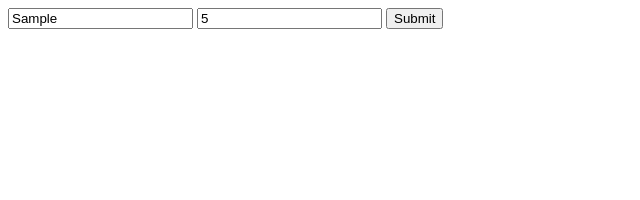
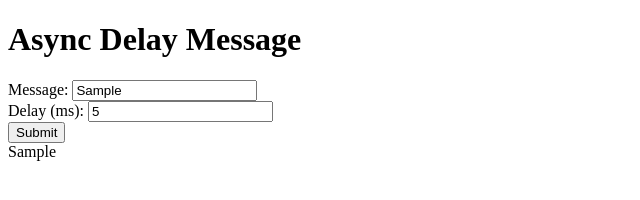
Before and after one commit to acciojob/async-function-timeout-Siddhi2611, a website: page main.html in a window 1280 px wide. Both pictures are taken after typing "Sample", "5" into the empty fields and a click on the button "Submit". Shown: the whole page, without its empty margins (0-640 px from the left). Drawn offline with Linux system fonts and the light colour scheme.

Commit message:
created a submission

```diff
--- a/main.html
+++ b/main.html
@@ -1,19 +1,45 @@
 <!DOCTYPE html>
-
-<html>
+<html lang="en">
   <head>
+    <meta charset="UTF-8" />
+    <meta name="viewport" content="width=device-width, initial-scale=1.0" />
+    <title>Async Message Delay</title>
     <link rel="stylesheet" href="styles.css" />
   </head>
 
   <body>
-    <!-- the entire body must be written by student -->
-    <form onsubmit="return false">
-      <input type="text" id="text" placeholder="Text" />
-      <input type="number" id="delay" placeholder="Delay" />
-      <button type="button" id="btn">Submit</button>
-    </form>
+    <div class="container">
+      <h1>Async Delay Message</h1>
 
-    <div id="output"></div>
+      <!-- Input Form -->
+      <form id="message-form" onsubmit="return false;">
+        <div class="form-group">
+          <label for="text">Message:</label>
+          <input
+            type="text"
+            id="text"
+            placeholder="Enter your message"
+            required
+          />
+        </div>
+
+        <div class="form-group">
+          <label for="delay">Delay (ms):</label>
+          <input
+            type="number"
+            id="delay"
+            placeholder="Enter delay in milliseconds"
+            min="0"
+            required
+          />
+        </div>
+
+        <button type="button" id="btn">Submit</button>
+      </form>
+
+      <!-- Output Section -->
+      <div id="output" class="output"></div>
+    </div>
 
     <script type="text/javascript" src="./script.js"></script>
   </body>
--- a/script.js
+++ b/script.js
@@ -1 +1,27 @@
 //your JS code here. If required.
+// Utility function that returns a Promise resolved after "ms" milliseconds
+function wait(ms) {
+  return new Promise((resolve) => setTimeout(resolve, ms));
+}
+
+document.getElementById("btn").addEventListener("click", async function (e) {
+  e.preventDefault(); // prevent form submission / page reload
+
+  const text = document.getElementById("text").value.trim();
+  const delay = parseInt(document.getElementById("delay").value);
+
+  const output = document.getElementById("output");
+  output.innerText = ""; // clear previous message
+
+  // Validation
+  if (!text || isNaN(delay) || delay < 0) {
+    alert("Please enter valid text and delay (>= 0).");
+    return;
+  }
+
+  // Wait for the specified delay
+  await wait(delay);
+
+  // Display the message
+  output.innerText = text;
+});
```
